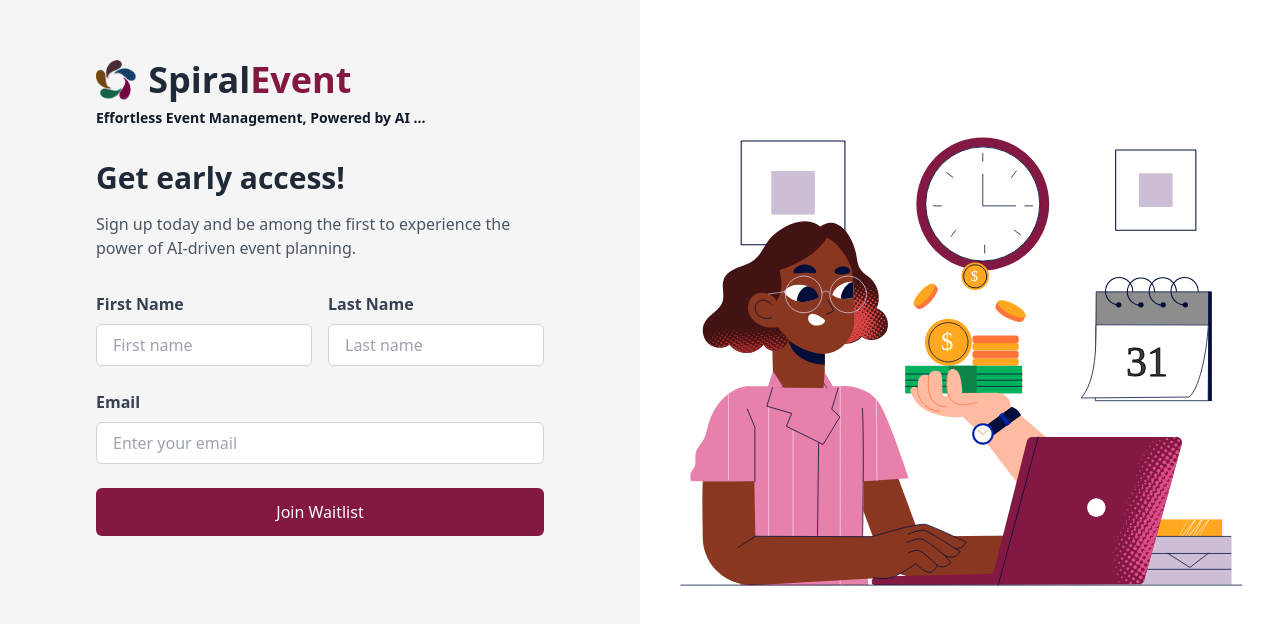
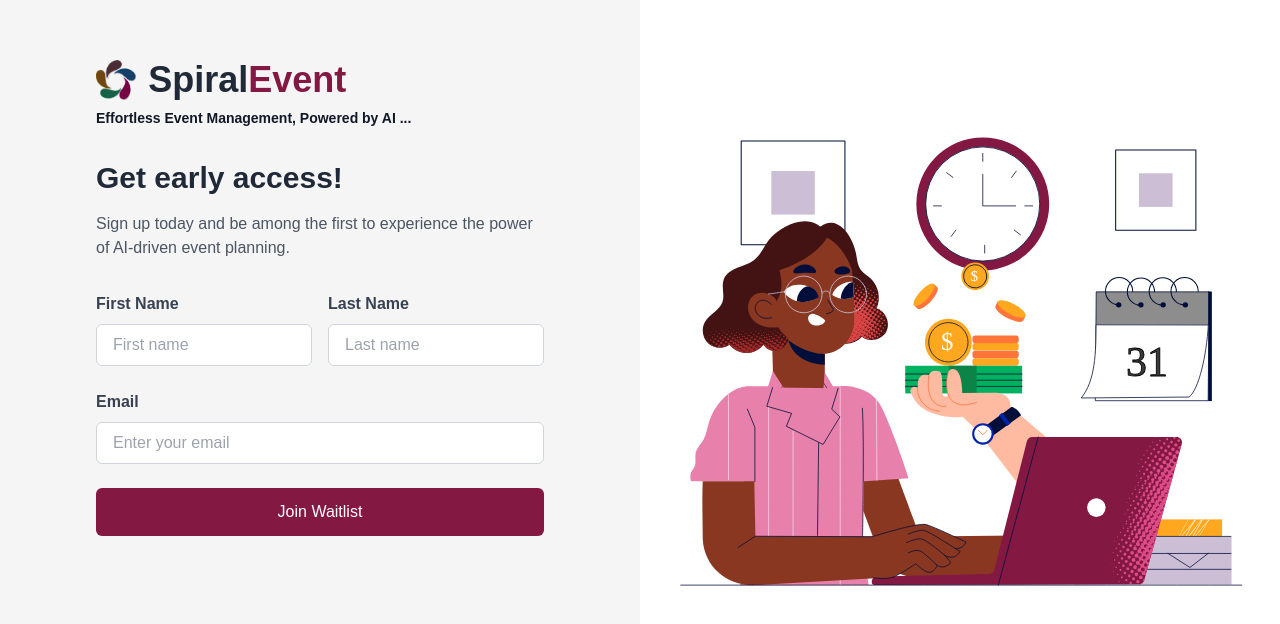
Before and after one commit to Anonymous-nerds/spiralevent-frontend, a React (Vite) app: page / in a window 1280 px wide. Shown: the part 102-726 px from the top of the page. Built offline with nearby package versions, Linux system fonts and the light colour scheme.

Commit message:
update the site fonts

```diff
--- a/tailwind.config.js
+++ b/tailwind.config.js
@@ -2,7 +2,11 @@
 export default {
   content: ["./index.html", "./src/**/*.{js,ts,jsx,tsx}"],
   theme: {
-    extend: {},
+    extend: {
+      fontFamily: {
+        "nunito-eb": ['"Nunito"', "sans-serif"],
+      },
+    },
   },
   plugins: [],
 };
```
